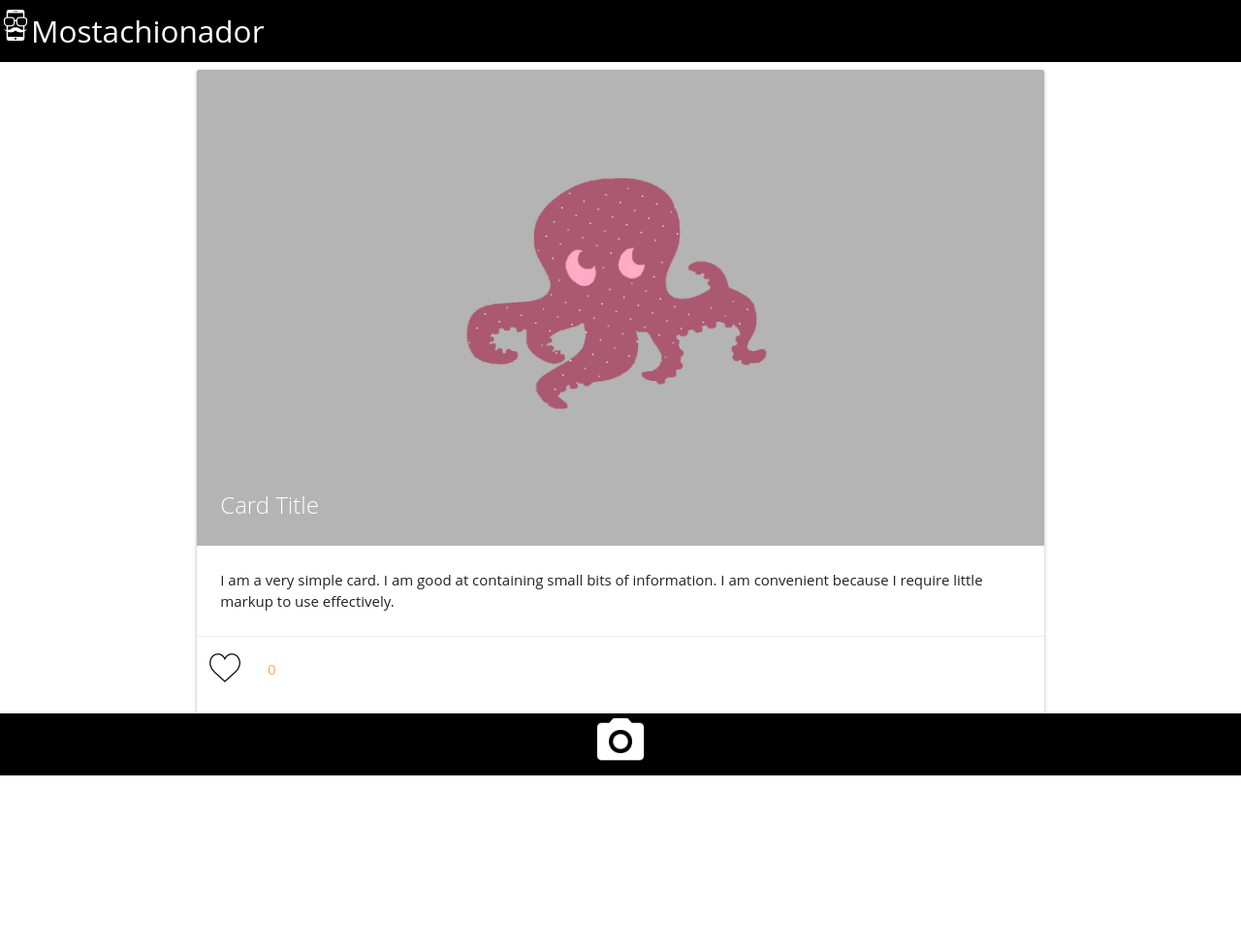
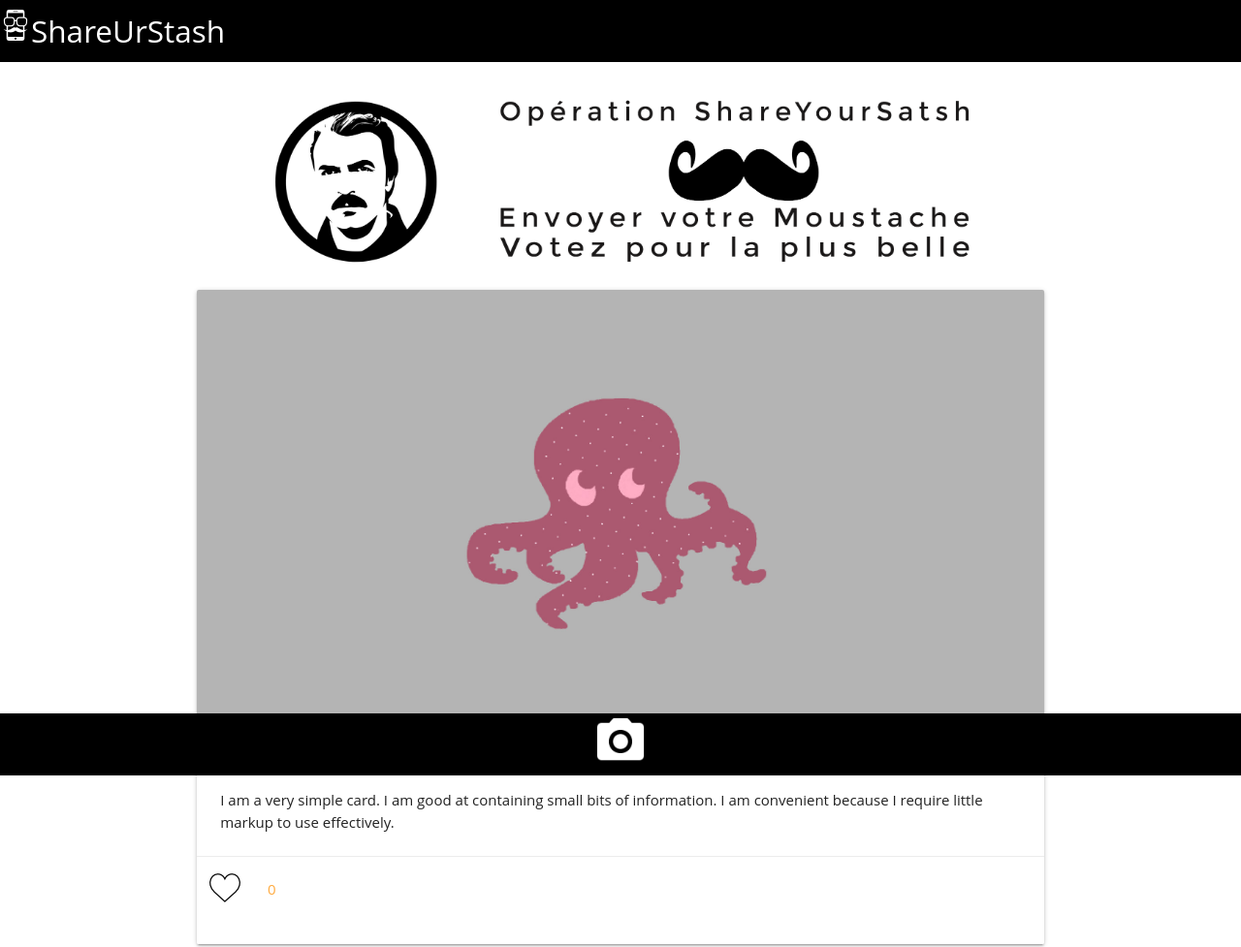
Before and after one commit to Arnaud12/Hackathon-Movember, a website: page public/index.html in a window 1280 px wide. Shown: the whole page at 97% size. Before the commit the page ends 800 px from the top, so only its background shows below. Drawn offline with nearby package versions, Linux system fonts and the light colour scheme; some packages are replaced by stand-ins of ours; no server answers.

Commit message:
home et banner

```diff
--- a/public/assets/css/style.css
+++ b/public/assets/css/style.css
@@ -23,7 +23,9 @@ footer {
     z-index: 100
 }
 
-
+#banner{
+  max-width: 100%;
+}
 
 .camera {
     width: 80%;
--- a/public/views/accueil.html
+++ b/public/views/accueil.html
@@ -1,3 +1,10 @@
+<br>
+<div class="imput-field">
+    <div class="col s12">
+<a><img id="banner" src="assets/img/banner.png"/></a>
+</div>
+</div>
+
 <div class="row">
     <div class="col s12">
         <div class="card">
--- a/public/views/navbar.html
+++ b/public/views/navbar.html
@@ -1,7 +1,7 @@
 <div class="navbar-fixed">
     <nav class="z-depth-0 black">
         <img class="logo" src="assets/img/logo.png"/>
-        <a href="#" class="brand-logo">Mostachionador</a>
+        <a href="#" class="brand-logo">ShareUrStash</a>
     </nav>
 
 </div>
```
Also changed, not shown: public/assets/img/banner.png (added).
